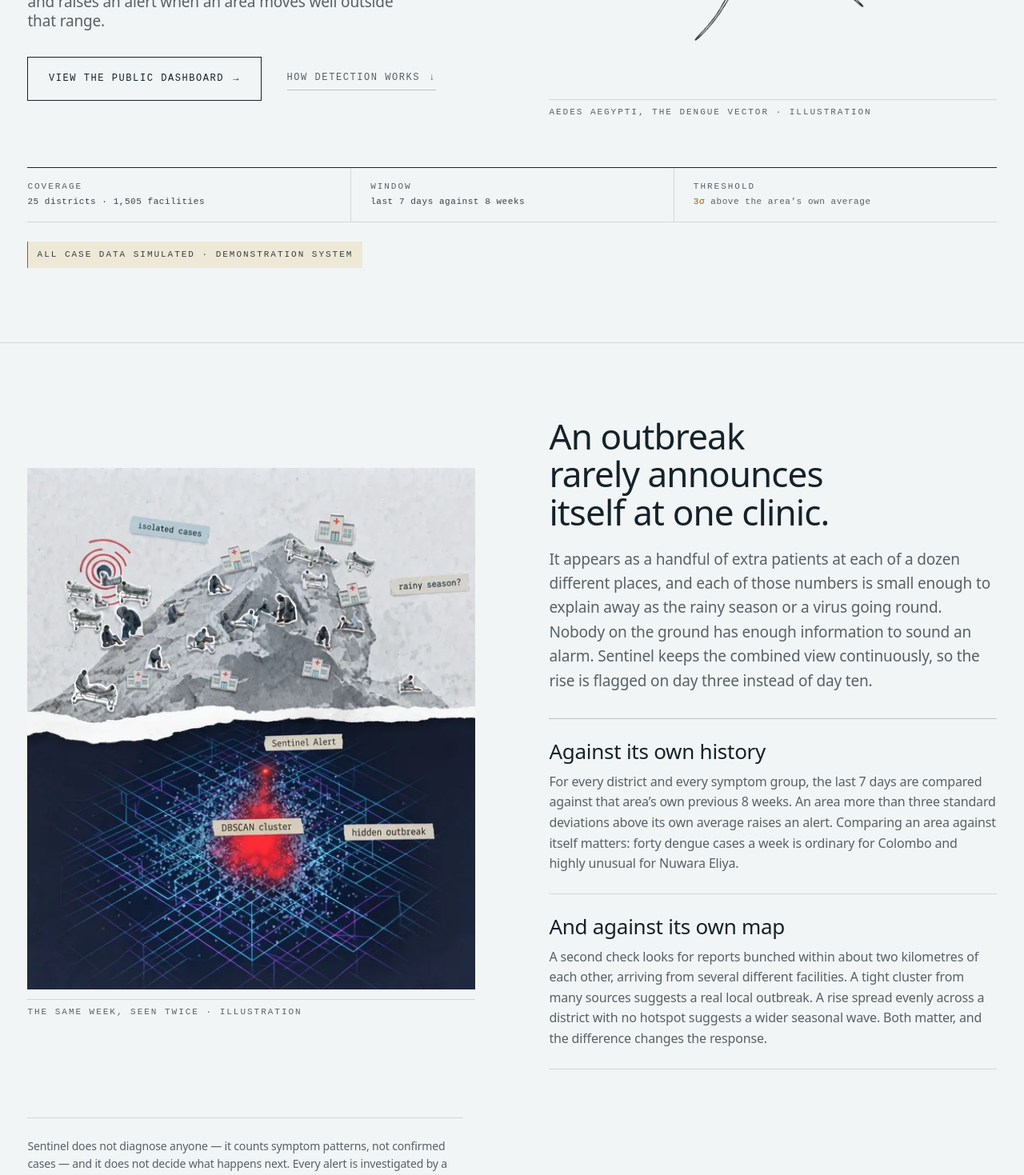
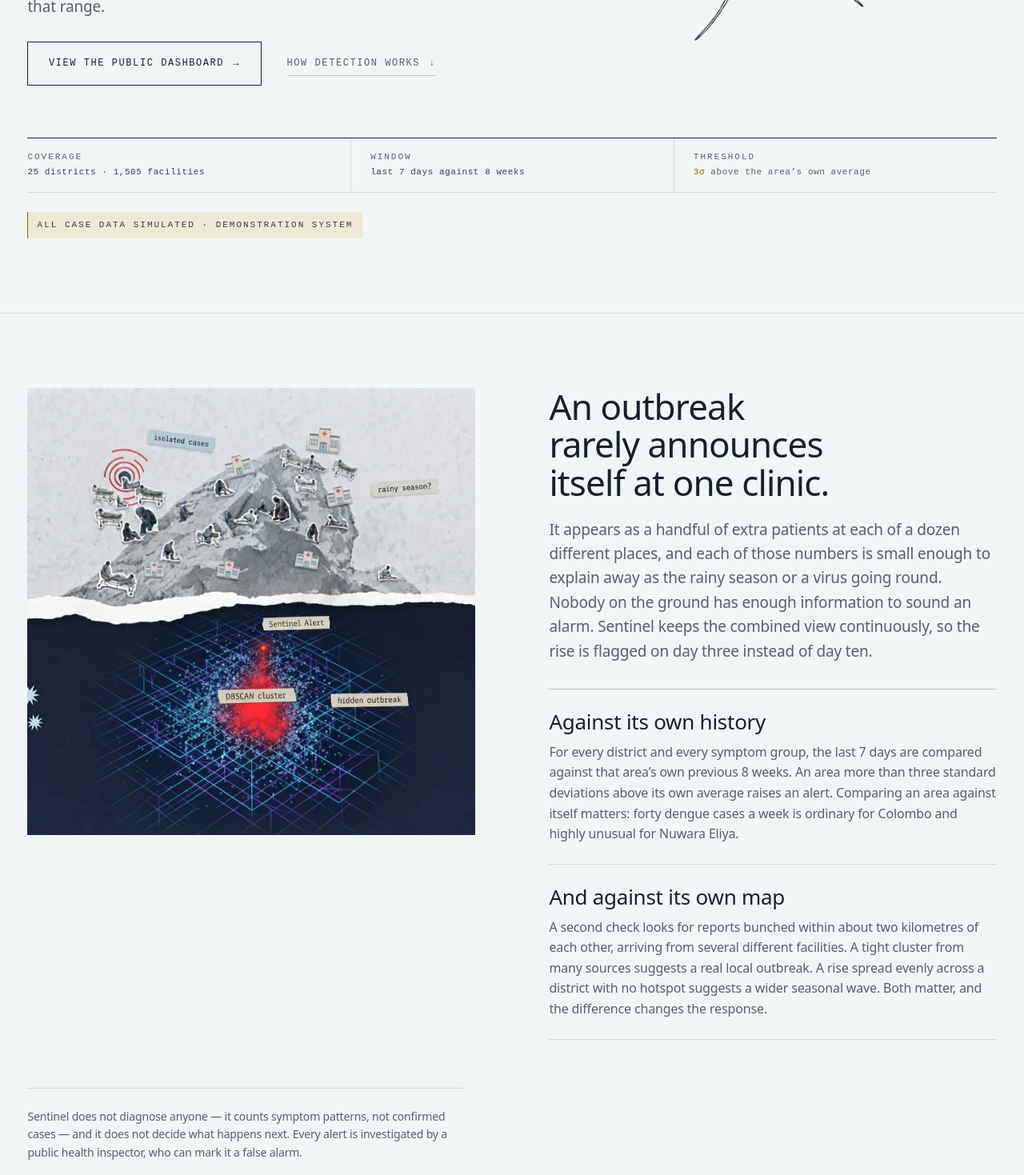
Before and after one commit to Rimaz17/sentinel, a React (Vite) app in the folder frontend/: page / in a window 1280 px wide. Shown: the part 420-1889 px from the top of the page at 80% size. Built offline with nearby package versions, Linux system fonts and the light colour scheme.

Commit message:
refactor(landing): drop the figure captions and move the disclosure into alt text

```diff
--- a/frontend/src/components/ui/Figure.tsx
+++ b/frontend/src/components/ui/Figure.tsx
@@ -6,11 +6,12 @@ type FigureProps = {
   image: ImageAsset
   /**
    * What the picture says, for someone who cannot see it. Not a description of
-   * the artwork — a description of the information it carries.
+   * the artwork — a description of the information it carries. Each of these
+   * ends by naming itself an illustration: the figures carry no visible
+   * caption, so the alt text is where that disclosure lives for anyone who
+   * cannot see the drawing.
    */
   alt: string
-  /** The mono line beneath. Every figure here is an illustration and says so. */
-  caption: string
   /** `sizes` for the browser's srcSet choice. Must match the real CSS width. */
   sizes: string
   /**
@@ -35,7 +36,6 @@ type FigureProps = {
 export function Figure({
   image,
   alt,
-  caption,
   sizes,
   ratio,
   fit = 'contain',
@@ -63,7 +63,6 @@ export function Figure({
           {...(priority ? { fetchPriority: 'high' as const } : {})}
         />
       </div>
-      <figcaption className="figure__caption label label--sm">{caption}</figcaption>
     </figure>
   )
 }
--- a/frontend/src/components/ui/figure.css
+++ b/frontend/src/components/ui/figure.css
@@ -23,10 +23,3 @@
   object-fit: var(--figure-fit, contain);
   object-position: center;
 }
-
-.figure__caption {
-  padding-top: var(--space-2xs);
-  margin-top: var(--space-xs);
-  color: var(--ink-70);
-  border-top: var(--rule-hair);
-}
--- a/frontend/src/features/landing/sections/Entries.tsx
+++ b/frontend/src/features/landing/sections/Entries.tsx
@@ -15,7 +15,7 @@ import './entries.css'
 export function Entries() {
   return (
     <section className="entries" aria-labelledby="entries-title">
-      <div className="shell split split--paired split--flip">
+      <div className="shell split split--fill">
         <div className="entries__body">
           <div>
             <h2 id="entries-title" className="entries__title">
@@ -59,8 +59,7 @@ export function Entries() {
           className="entries__figure"
           image={networkMap}
           sizes="(min-width: 84rem) 636px, (min-width: 60rem) 45vw, calc(100vw - 2rem)"
-          alt="An outline of Sri Lanka stippled with small red marks, densest around the cities and along the coast."
-          caption="The reporting network, all 25 districts · illustration, not live data"
+          alt="An illustration, not live data: an outline of Sri Lanka stippled with small red marks, densest around the cities and along the coast."
         />
       </div>
     </section>
--- a/frontend/src/features/landing/sections/Hero.tsx
+++ b/frontend/src/features/landing/sections/Hero.tsx
@@ -45,8 +45,7 @@ export function Hero() {
             image={dengueVector}
             priority
             sizes="(min-width: 84rem) 636px, (min-width: 60rem) 45vw, calc(100vw - 2rem)"
-            alt="A single-line ink drawing of a mosquito — the dengue vector."
-            caption="Aedes aegypti, the dengue vector · illustration"
+            alt="An illustration: a single-line ink drawing of a mosquito, the dengue vector."
           />
         </div>
 
--- a/frontend/src/features/landing/sections/Mechanism.tsx
+++ b/frontend/src/features/landing/sections/Mechanism.tsx
@@ -16,7 +16,7 @@ const CHECKS = [
 export function Mechanism() {
   return (
     <section className="mechanism" id="mechanism" aria-labelledby="mechanism-title">
-      <div className="shell split split--paired split--flip">
+      <div className="shell split split--fill split--flip">
         <div className="mechanism__body">
           <h2 id="mechanism-title" className="mechanism__title">
             An outbreak rarely announces itself at one clinic.
@@ -42,10 +42,8 @@ export function Mechanism() {
           className="mechanism__figure"
           image={twoViews}
           fit="cover"
-          ratio="6 / 7"
           sizes="(min-width: 84rem) 636px, (min-width: 60rem) 45vw, calc(100vw - 2rem)"
-          alt="One week drawn twice. Above: patients and hospitals scattered across a grey hillside, annotated “isolated cases” and “rainy season?”. Below: the same ground as a single connected network, with a red cluster picked out and annotated “Sentinel alert”, “DBSCAN cluster” and “hidden outbreak”."
-          caption="The same week, seen twice · illustration"
+          alt="An illustration. One week drawn twice. Above: patients and hospitals scattered across a grey hillside, annotated “isolated cases” and “rainy season?”. Below: the same ground as a single connected network, with a red cluster picked out and annotated “Sentinel alert”, “DBSCAN cluster” and “hidden outbreak”."
         />
       </div>
 
```
